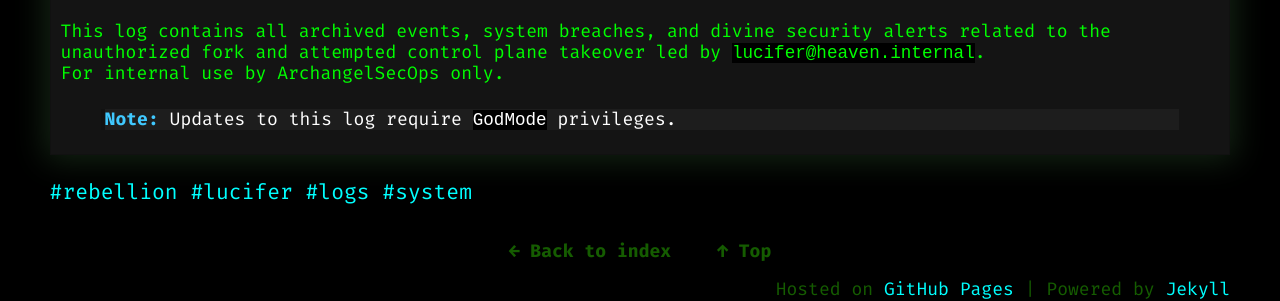
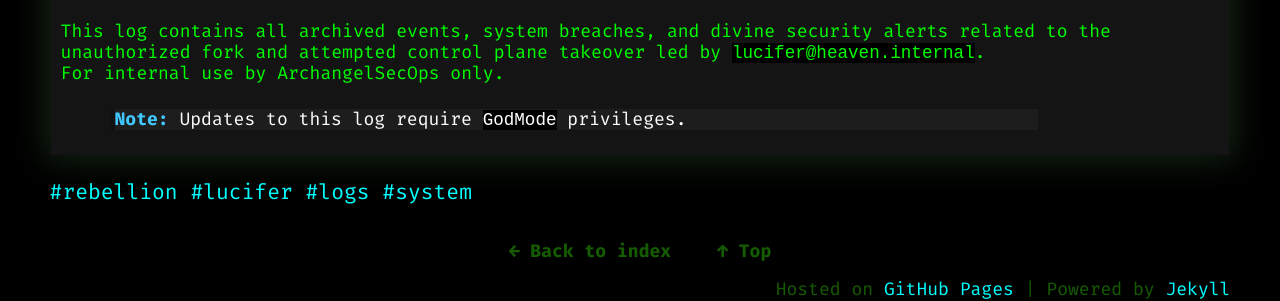
Before and after one commit to anthonypdawson/divine-devops-universe, a Jekyll site: the page built from _future/eternal-fall-log.md, in a window 1280 px wide. Shown: the part 1169-1470 px from the top of the page. Built offline with Jekyll 4.4.1, drawn with Linux system fonts in a browser that asks for light colours.

Commit message:
Refactor HTML structure for better readability and add scroll margin for content section

```diff
--- a/assets/css/dd.css
+++ b/assets/css/dd.css
@@ -77,6 +77,11 @@ blockquote {
     color: white;
     border-left: 4px solid var(--border-color);
     font-size: 1em;
+    margin-left: 2em;
+    margin-right: 0;
+    width: 80%;
+    max-width: 80%;
+    box-sizing: border-box;
 }
 
 .uriel-answer {
@@ -265,6 +270,9 @@ div.content img {
     max-width: 90%;
 }
 
+#content {
+  scroll-margin-top: 60px; /* or whatever offset you want */
+}
 /* Div Containers */
 div.archive {
     column-count: 3;
```
Also changed, not shown: _layouts/terminal_post.html (+4 -3 lines).
